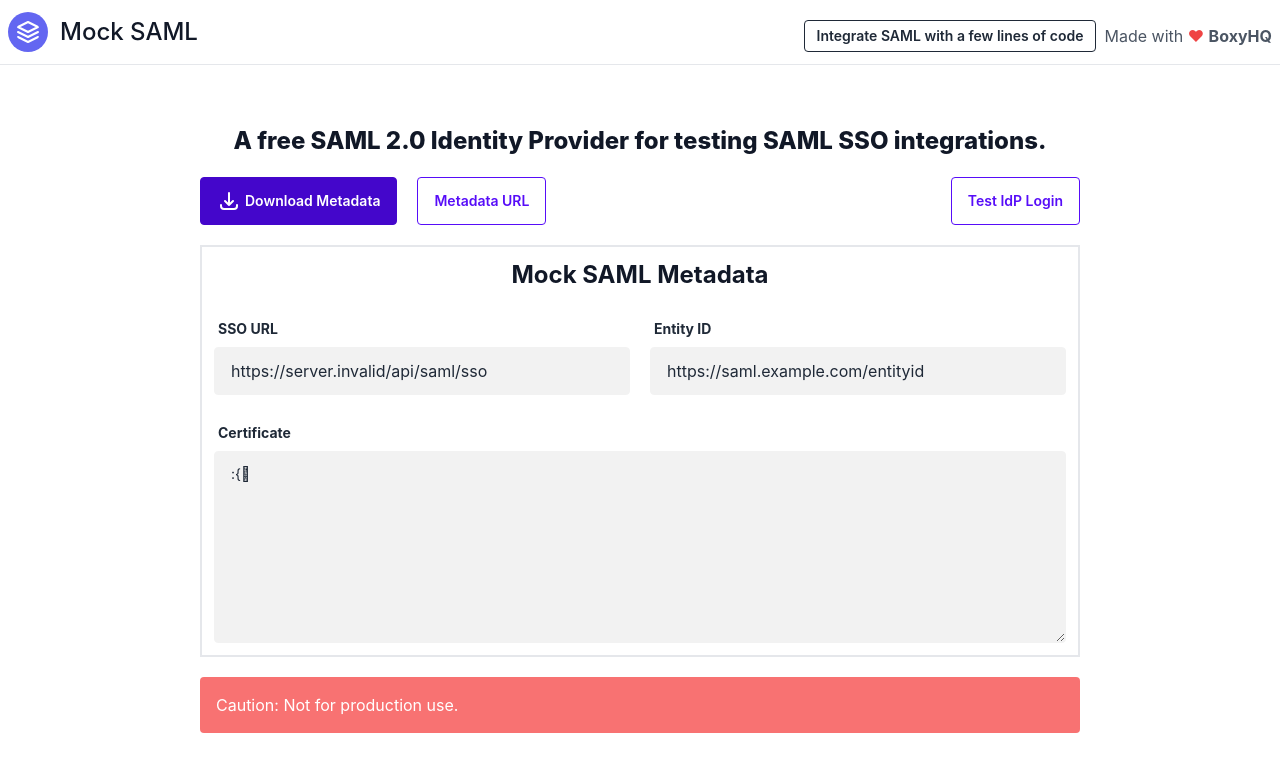
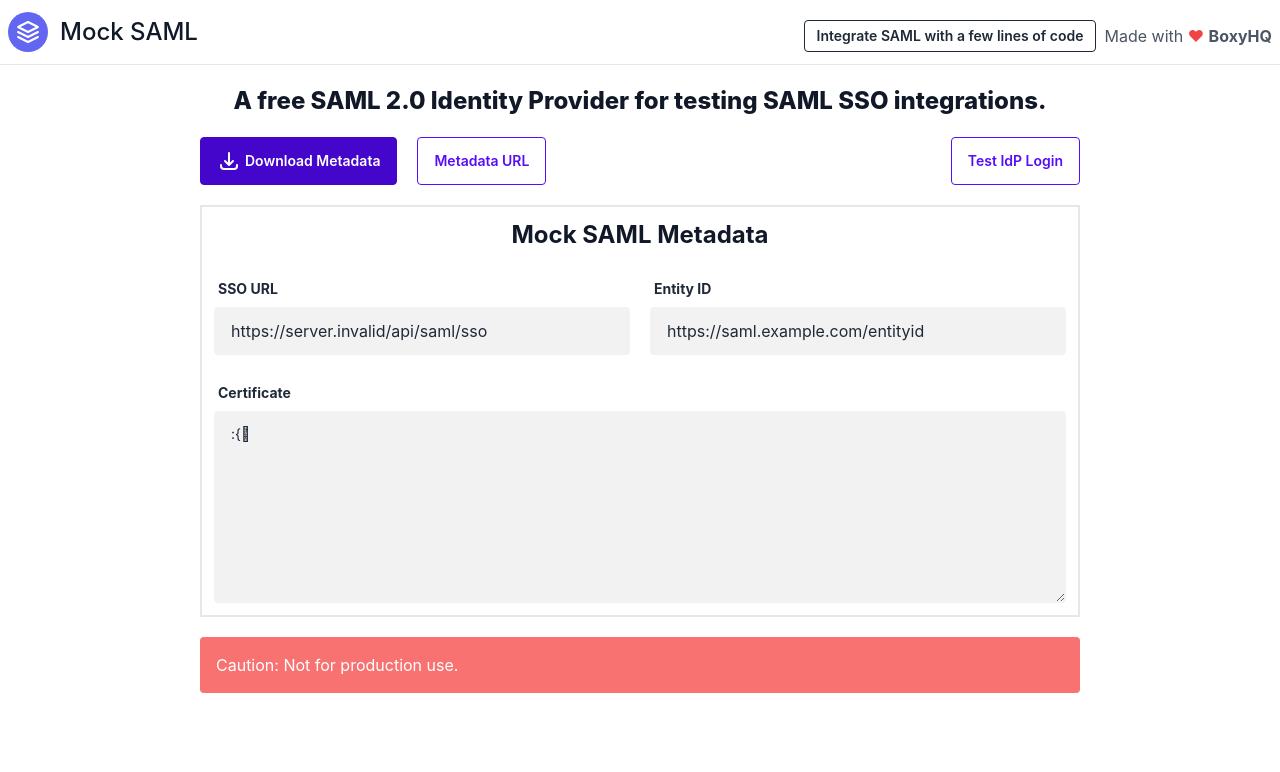
Before and after one commit to boxyhq/mock-saml, a Next.js app: page / in a window 1280 px wide. Shown: the top 772 px of the page. Built offline with nearby package versions, Linux system fonts and the light colour scheme; no server answers.

Commit message:
spacing tweak

```diff
--- a/pages/index.tsx
+++ b/pages/index.tsx
@@ -14,7 +14,7 @@
     '/api' + (namespace ? `/namespace/${namespace}` : '') + '/saml/metadata?download=true';
   const metadataUrl = '/api' + (namespace ? `/namespace/${namespace}` : '') + '/saml/metadata';
   return (
-    <div className='flex items-center justify-center md:py-10'>
+    <div className='flex items-center justify-center'>
       <div className='flex w-full max-w-4xl flex-col space-y-5 px-2'>
         <h1 className='text-center text-xl font-extrabold text-gray-900 md:text-2xl'>
           A free SAML 2.0 Identity Provider for testing SAML SSO integrations.
```
